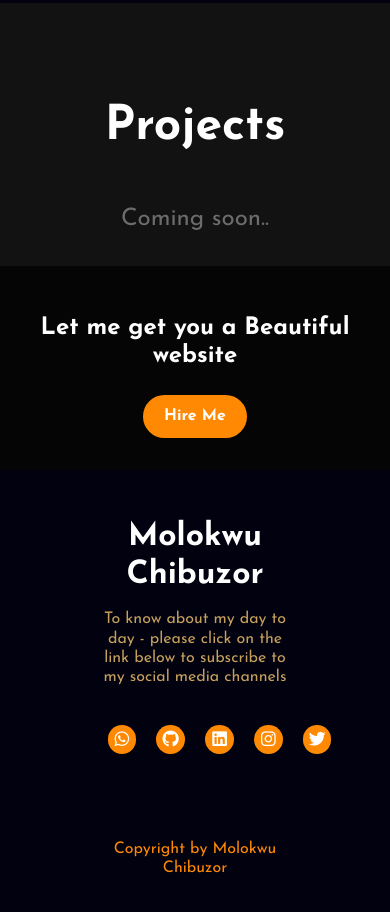
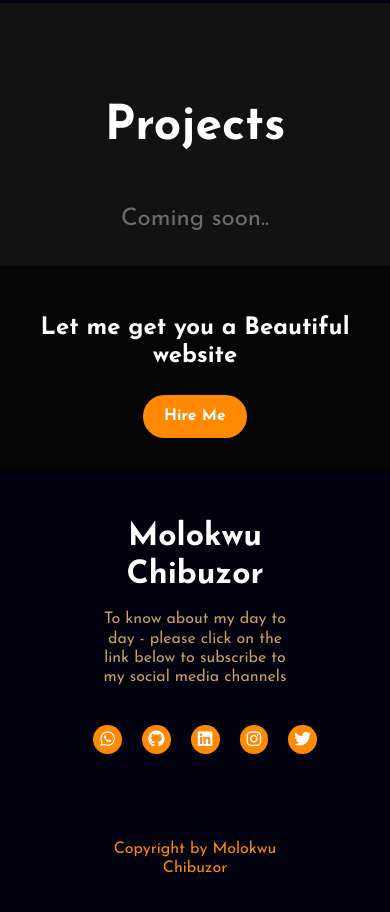
Before and after one commit to Jaycarlx/Portfolio, a plain HTML site: page index.html in a window 390 px wide. Shown: the part 3527-4439 px from the top of the page. Drawn offline with Linux system fonts and the light colour scheme.

Commit message:
initial commit

```diff
--- a/style.css
+++ b/style.css
@@ -460,6 +460,9 @@ transform: scale(1.3);
               .social a i{
                 font-size: 0.7em;
               }
+              .social{
+                margin-left: -0.9em;
+              }
               .footer .finish{
                 max-width: 100%;
               }
```
